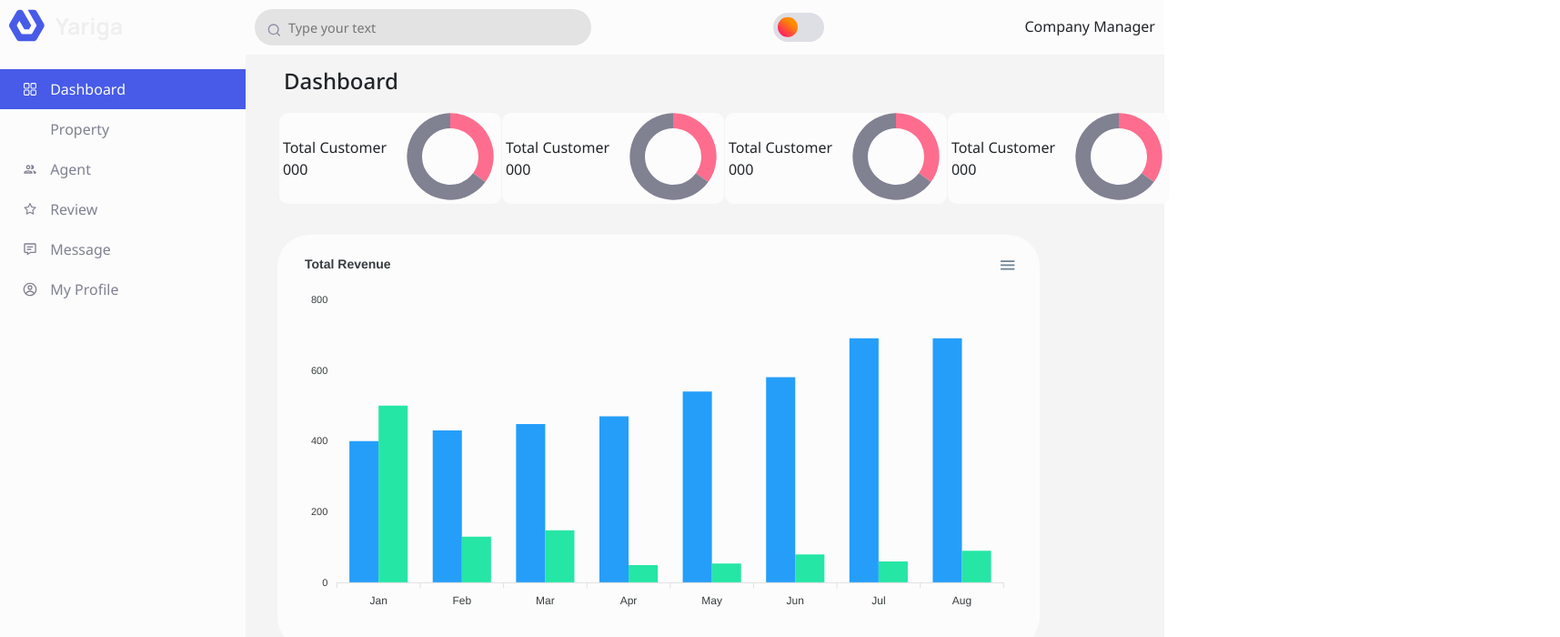
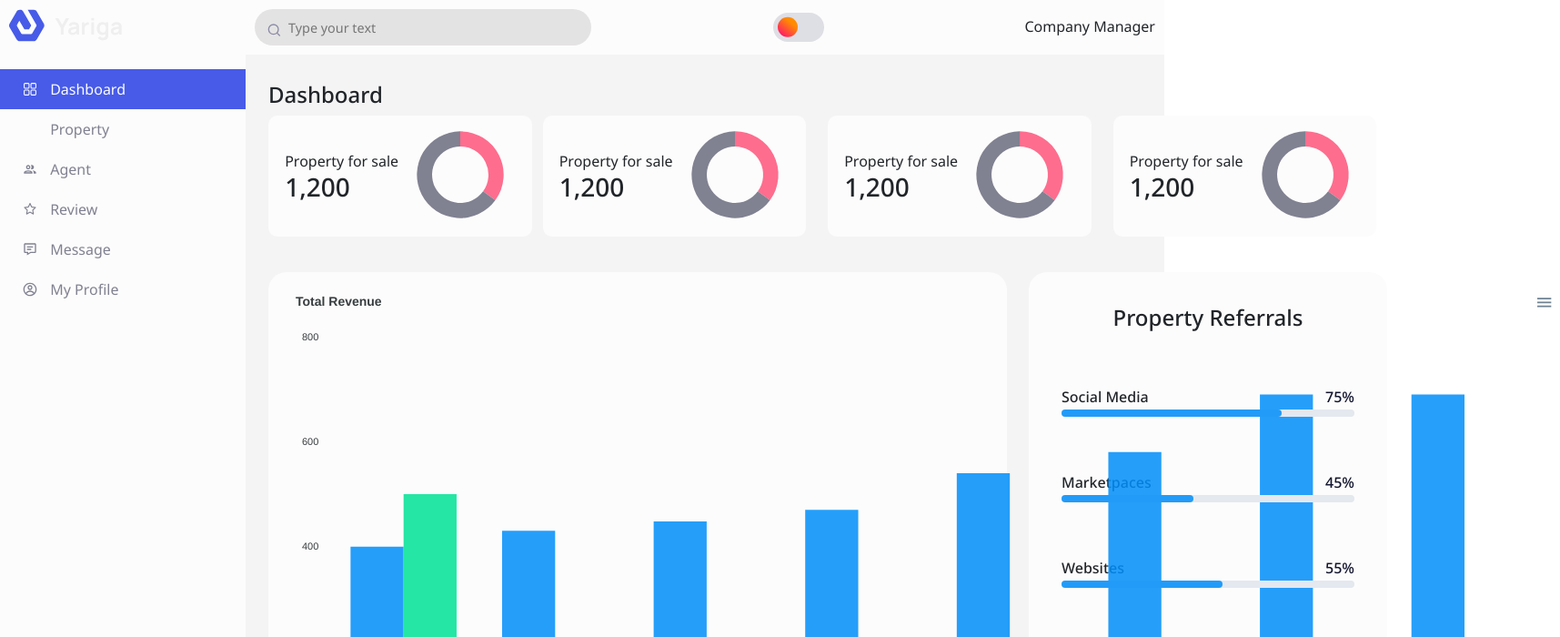
Before and after one commit to Atul8108/estate-admin-pannel, a React (Create React App) app: page /dashboard in a window 1280 px wide. Shown: the top 700 px of the page at 91% size, 1715 px wide, since content can reach past the window. Built offline with nearby package versions, Linux system fonts and the light colour scheme; some icons are missing; a web font is replaced by a local one.

Commit message:
updating the dashboard components

```diff
--- a/src/Views/Dashboard/Dashboard.css
+++ b/src/Views/Dashboard/Dashboard.css
@@ -1,47 +1,42 @@
-.page-inside-content {
-  background-color: var(--white-color);
-}
-.content {
+.page-content-container {
+  width: 100%;
   height: 100%;
+  padding-top: 30px;
+  padding-left: 25px;
+  padding-right: 25px;
+  padding-bottom: 25px;
 }
 .property-card-container {
-  margin: 0px;
-  padding: 5px;
-}
-.property-card-container h4 {
-  margin-left: 27px !important;
-  padding: 10px !important;
-  color: var(--Text-color-dark);
-}
-.row-style {
-  margin: 10px;
-  height: 100px;
   display: flex;
   justify-content: space-evenly;
   align-items: center;
+  width: 100%;
+  height: 150px;
 }
-.property-card {
+.property-cards {
+  width: 100%;
+  display: flex;
+  flex-direction: row;
+  justify-content: space-evenly;
+  align-items: center;
+  padding: 10px;
+  border-radius: 10px;
+  background-color: var(--white-color);
+}
+.chart-conatiner {
   display: flex;
   justify-content: center;
-  align-items: center;
-  margin-left: 10px;
-  width: 244px;
-  height: 100px;
-  border-radius: 10px;
-  background-color: var(--white-color);
-  color: var(--Text-color-dark);
+  gap: 20px;
+  width: 100%;
+  height: 400px;
+  border: 2px solid black;
 }
 
-.property-card-progressBar {
-  width: 50%;
-  padding: 10px;
-}
-
-.bar-chart {
-  margin-left: 30px;
-  margin-top: 34px;
-  width: 838px;
-  border-radius: 35px;
+.column-chart-conatiner {
   padding: 20px;
+  border-radius: 20px;
+  margin-top: 30px;
+  width: 100%;
+  height: 600px;
   background-color: var(--white-color);
 }
--- a/src/Views/Dashboard/Dashboard.jsx
+++ b/src/Views/Dashboard/Dashboard.jsx
@@ -11,58 +11,70 @@ const Dashboard = () => {
       <section className="main-layout">
         <Header />
         <div className="page-content">
-          <div className="container property-card-container">
-            <h4 className="mr-4 m-0">Dashboard</h4>
-            <div className="row row-style">
-              <div className="col-sm-3">
-                <div className="property-card">
-                  <div className="property-card-info">
-                    <p>Total Customer</p>
-                    <p>000</p>
+          <div className="page-content-container">
+            <h4>Dashboard</h4>
+            <div className="property-card-container">
+              <div className="container-fluid">
+                <div className="row">
+                  <div className="col p-0">
+                    <div className="property-cards">
+                      <div className="property-card-right">
+                        <span>Property for sale</span>
+                        <h3>1,200</h3>
                       </div>
-                  <div className="property-card-progressBar">
+                      <div className="property-card-left">
                         <ProgressBar />
                       </div>
                     </div>
                   </div>
-              <div className="col-sm-3">
-                <div className="property-card">
-                  <div className="property-card-info">
-                    <p>Total Customer</p>
-                    <p>000</p>
+                  <div className="col">
+                    <div className="property-cards">
+                      <div className="property-card-right">
+                        <span>Property for sale</span>
+                        <h3>1,200</h3>
                       </div>
-                  <div className="property-card-progressBar">
+                      <div className="property-card-left">
                         <ProgressBar />
                       </div>
                     </div>
                   </div>
-              <div className="col-sm-3">
-                <div className="property-card">
-                  <div className="property-card-info">
-                    <p>Total Customer</p>
-                    <p>000</p>
+                  <div className="col">
+                    <div className="property-cards">
+                      <div className="property-card-right">
+                        <span>Property for sale</span>
+                        <h3>1,200</h3>
                       </div>
-                  <div className="property-card-progressBar">
+                      <div className="property-card-left">
                         <ProgressBar />
                       </div>
                     </div>
                   </div>
-              <div className="col-sm-3">
-                <div className="property-card">
-                  <div className="property-card-info">
-                    <p>Total Customer</p>
-                    <p>000</p>
+                  <div className="col">
+                    <div className="property-cards">
+                      <div className="property-card-right">
+                        <span>Property for sale</span>
+                        <h3>1,200</h3>
                       </div>
-                  <div className="property-card-progressBar">
+                      <div className="property-card-left">
                         <ProgressBar />
                       </div>
                     </div>
                   </div>
                 </div>
-            <div className="bar-chart">
+              </div>
+            </div>
+            <div className="row">
+              <div className="col-8">
+                <div className="column-chart-conatiner">
                   <ColumnChart />
                 </div>
-            <div>{/* <LineProgress /> */}</div>
+              </div>
+              <div className="col-4">
+                <div className="column-chart-conatiner">
+                  <LineProgress />
+                </div>
+              </div>
+            </div>
           </div>
         </div>
       </section>
--- a/src/components/Chart/ColumnChart.jsx
+++ b/src/components/Chart/ColumnChart.jsx
@@ -1,95 +1,120 @@
-import React from 'react';
-import Chart from 'react-apexcharts'
+import React from "react";
+import Chart from "react-apexcharts";
 
 const ColumnChart = () => {
   return (
     <>
-            <div className='d-flex'>
-                <Chart type='bar'
-                    height={400}
-                    width={800}
-                    series={[{
+      <div className="d-flex">
+        <Chart
+          type="bar"
+          height={550}
+          width={1400}
+          series={[
+            {
               name: "sales",
-                        data: [{
-                            x: 'Jan',
-                            y: 400
-                        }, {
-                            x: 'Feb',
-                            y: 430
-                        }, {
-                            x: 'Mar',
-                            y: 448
-                        }, {
-                            x: 'Apr',
-                            y: 470
-                        }, {
-                            x: 'May',
-                            y: 540
-                        }, {
-                            x: 'Jun',
-                            y: 580
-                        }, {
-                            x: 'Jul',
-                            y: 690
-                        }, {
-                            x: 'Aug',
-                            y: 690
-                        }]
+              data: [
+                {
+                  x: "Jan",
+                  y: 400,
+                },
+                {
+                  x: "Feb",
+                  y: 430,
+                },
+                {
+                  x: "Mar",
+                  y: 448,
+                },
+                {
+                  x: "Apr",
+                  y: 470,
+                },
+                {
+                  x: "May",
+                  y: 540,
+                },
+                {
+                  x: "Jun",
+                  y: 580,
+                },
+                {
+                  x: "Jul",
+                  y: 690,
+                },
+                {
+                  x: "Aug",
+                  y: 690,
+                },
+              ],
             },
             {
               name: "sales",
-                        data: [{
-                            x: 'Jan',
-                            y: 500
-                        }, {
-                            x: 'Feb',
-                            y: 130
-                        }, {
-                            x: 'Mar',
-                            y: 148
-                        }, {
-                            x: 'Apr',
-                            y: 50
-                        }, {
-                            x: 'May',
-                            y: 54
-                        }, {
-                            x: 'Jun',
-                            y: 80
-                        }, {
-                            x: 'Jul',
-                            y: 60
-                        }, {
-                            x: 'Aug',
-                            y: 90
-                        }]
-                    }]}
+              data: [
+                {
+                  x: "Jan",
+                  y: 500,
+                },
+                {
+                  x: "Feb",
+                  y: 130,
+                },
+                {
+                  x: "Mar",
+                  y: 148,
+                },
+                {
+                  x: "Apr",
+                  y: 50,
+                },
+                {
+                  x: "May",
+                  y: 54,
+                },
+                {
+                  x: "Jun",
+                  y: 80,
+                },
+                {
+                  x: "Jul",
+                  y: 60,
+                },
+                {
+                  x: "Aug",
+                  y: 90,
+                },
+              ],
+            },
+          ]}
           options={{
             title: { text: "Total Revenue" },
+            width: "100%",
             dataLabels: {
               enabled: false,
             },
             legend: {
-                            show: false
+              show: false,
             },
             grid: {
               show: false,
               xaxis: {
                 lines: {
-                                    show: false
-                                }
+                  show: false,
+                },
               },
               yaxis: {
                 lines: {
-                                    show: false
-                                }
+                  show: false,
                 },
               },
-                    }}>
-            </Chart>
-        </div >
+            },
+            chart: {
+              redrawOnParentResize: true,
+            },
+          }}
+        ></Chart>
+      </div>
     </>
-    )
-}
+  );
+};
 
-export default ColumnChart
+export default ColumnChart;
--- a/src/components/Chart/LineProgress.jsx
+++ b/src/components/Chart/LineProgress.jsx
@@ -1,22 +1,95 @@
-import React from 'react'
+import React from "react";
+import "./LineProgressBar.css";
 
 const LineProgress = () => {
-    return (
-        <>
-            <div>
-                <div className="light-grey" style={{backgroundColor:'lightgray'}}>
-                    <div className="green" style={{ height: 24, width: '25%', backgroundColor:"green"  }} />
-                </div><br />
-                <div className="light-grey" style={{backgroundColor:'lightgray'}}>
-                    <div className="green" style={{ height: 24, width: '25%', backgroundColor:"green"  }} />
-                </div><br />
-                <div className="light-grey" style={{backgroundColor:'lightgray'}}>
-                    <div className="green" style={{ height: 24, width: '25%', backgroundColor:"green"  }} />
-                </div><br />
+  return (
+    <>
+      <div className="progress-bar">
+        <h4>Property Referrals</h4>
+        <div className="stack">
+          <div className="bar">
+            <div className="label">Social Media</div>
+            <div className="percentage">75%</div>
+          </div>
+          <div className="progress-container">
+            <div
+              className="progress-bar-fill"
+              style={{
+                width: " 75%",
+                backgroundColor: "var(--secondary-color-four)",
+                borderRadius: "10px",
+              }}
+            ></div>
+          </div>
+        </div>
+        <div className="stack">
+          <div className="bar">
+            <div className="label">Marketpaces</div>
+            <div className="percentage">45%</div>
+          </div>
+          <div className="progress-container">
+            <div
+              className="progress-bar-fill"
+              style={{
+                width: " 45%",
+                backgroundColor: "var(--secondary-color-four)",
+                borderRadius: "10px",
+              }}
+            ></div>
+          </div>
+        </div>
+        <div className="stack">
+          <div className="bar">
+            <div className="label">Websites</div>
+            <div className="percentage">55%</div>
+          </div>
+          <div className="progress-container">
+            <div
+              className="progress-bar-fill"
+              style={{
+                width: " 55%",
+                backgroundColor: "var(--secondary-color-four)",
+                borderRadius: "10px",
+              }}
+            ></div>
+          </div>
+        </div>
 
-            </div>
-        </>
-    )
-}
+        <div className="stack">
+          <div className="bar">
+            <div className="label">Digital Ads</div>
+            <div className="percentage">25%</div>
+          </div>
+          <div className="progress-container">
+            <div
+              className="progress-bar-fill"
+              style={{
+                width: " 25%",
+                backgroundColor: "var(--secondary-color-four)",
+                borderRadius: "10px",
+              }}
+            ></div>
+          </div>
+        </div>
+        <div className="stack">
+          <div className="bar">
+            <div className="label">Others</div>
+            <div className="percentage">80%</div>
+          </div>
+          <div className="progress-container">
+            <div
+              className="progress-bar-fill"
+              style={{
+                width: " 85%",
+                backgroundColor: "var(--secondary-color-four)",
+                borderRadius: "10px",
+              }}
+            ></div>
+          </div>
+        </div>
+      </div>
+    </>
+  );
+};
 
-export default LineProgress
+export default LineProgress;
--- /dev/null
+++ b/src/components/Chart/LineProgressBar.css
@@ -0,0 +1,42 @@
+.progress-bar {
+  gap: 40px;
+  width: 100%;
+  padding: 16px;
+  border-radius: 15px;
+}
+.stack {
+  margin-top: 20px;
+}
+
+.bar {
+  display: flex;
+  justify-content: space-between;
+  align-items: center;
+}
+
+.label {
+  font-size: 16px;
+  font-weight: 500;
+  color: var(--Text-color-dark);
+}
+
+.percentage {
+  font-size: 16px;
+  font-weight: 500;
+  color: #11142d;
+}
+
+.progress-container {
+  position: relative;
+  width: 100%;
+  height: 8px;
+  border-radius: 10px;
+  background-color: #e4e8ef;
+  margin-top: 2px;
+}
+
+.progress-bar-fill {
+  position: absolute;
+  height: 100%;
+  border-radius: 1px;
+}
--- a/src/index.css
+++ b/src/index.css
@@ -1,31 +1,38 @@
-@import url('https://fonts.googleapis.com/css2?family=Belleza&family=Noto+Sans:wght@100;200;300;400;500;600;700&display=swap');
+@import url("https://fonts.googleapis.com/css2?family=Belleza&family=Noto+Sans:wght@100;200;300;400;500;600;700&display=swap");
 
-
-*{
+* {
   /* margin: 0px !important; */
   padding: 0px;
-  font-family: 'Noto Sans', sans-serif;
+  font-family: "Noto Sans", sans-serif;
 }
-h1,h2,h3,h4,h5,p{
+h1,
+h2,
+h3,
+h4,
+h5,
+p,
+span {
   margin: 0 !important;
+  color: var(--Text-color-dark);
 }
-:root{
-  --primary-color: #475BE8;
-  --white-color: #FCFCFC;
-  --secondary-color:#DADEFA;
-  --text-primary-color: #11142D;
+:root {
+  --primary-color: #475be8;
+  --white-color: #fcfcfc;
+  --secondary-color: #dadefa;
+  --text-primary-color: #11142d;
   --second-text-color: #808191;
-  --bg-color:#F4F4F4;
-  --grey: #E4D8EF;
-  --divider-color:#E4E4E4;
-  --secondary-color: #CFC8FF;
-  --hover-color:#F7F7F7;
-  --bg-color-dark:#111315;
-  --black-color:#1A1D1F;
-  --text-color-dark: #EFEFEF;
-  --second-color-dark: #6F767E;
-  --divider-color-dark: #272B30;
-  --secondary-color-three: #FE6D8E;
-  --secondary-color-one:#FD8539;
-  --secondary-color-two:#2ed840;
+  --bg-color: #f4f4f4;
+  --grey: #e4d8ef;
+  --divider-color: #e4e4e4;
+  --secondary-color: #cfc8ff;
+  --hover-color: #f7f7f7;
+  --bg-color-dark: #111315;
+  --black-color: #1a1d1f;
+  --text-color-dark: #efefef;
+  --second-color-dark: #6f767e;
+  --divider-color-dark: #272b30;
+  --secondary-color-three: #fe6d8e;
+  --secondary-color-one: #fd8539;
+  --secondary-color-two: #2ed840;
+  --secondary-color-four: rgba(0, 143, 251, 0.85);
 }
```
Lines whose indentation alone changed are shown as unchanged.
